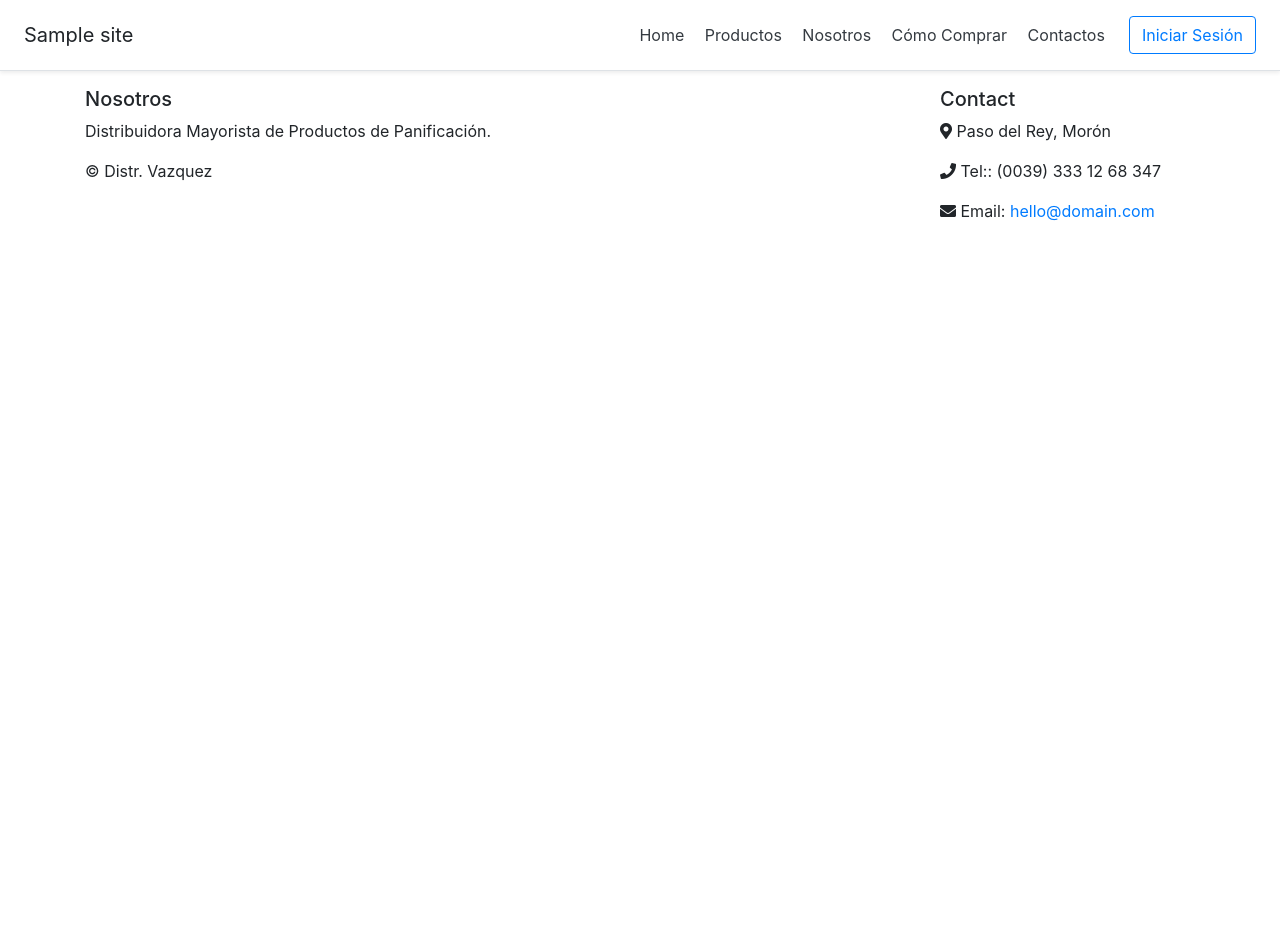
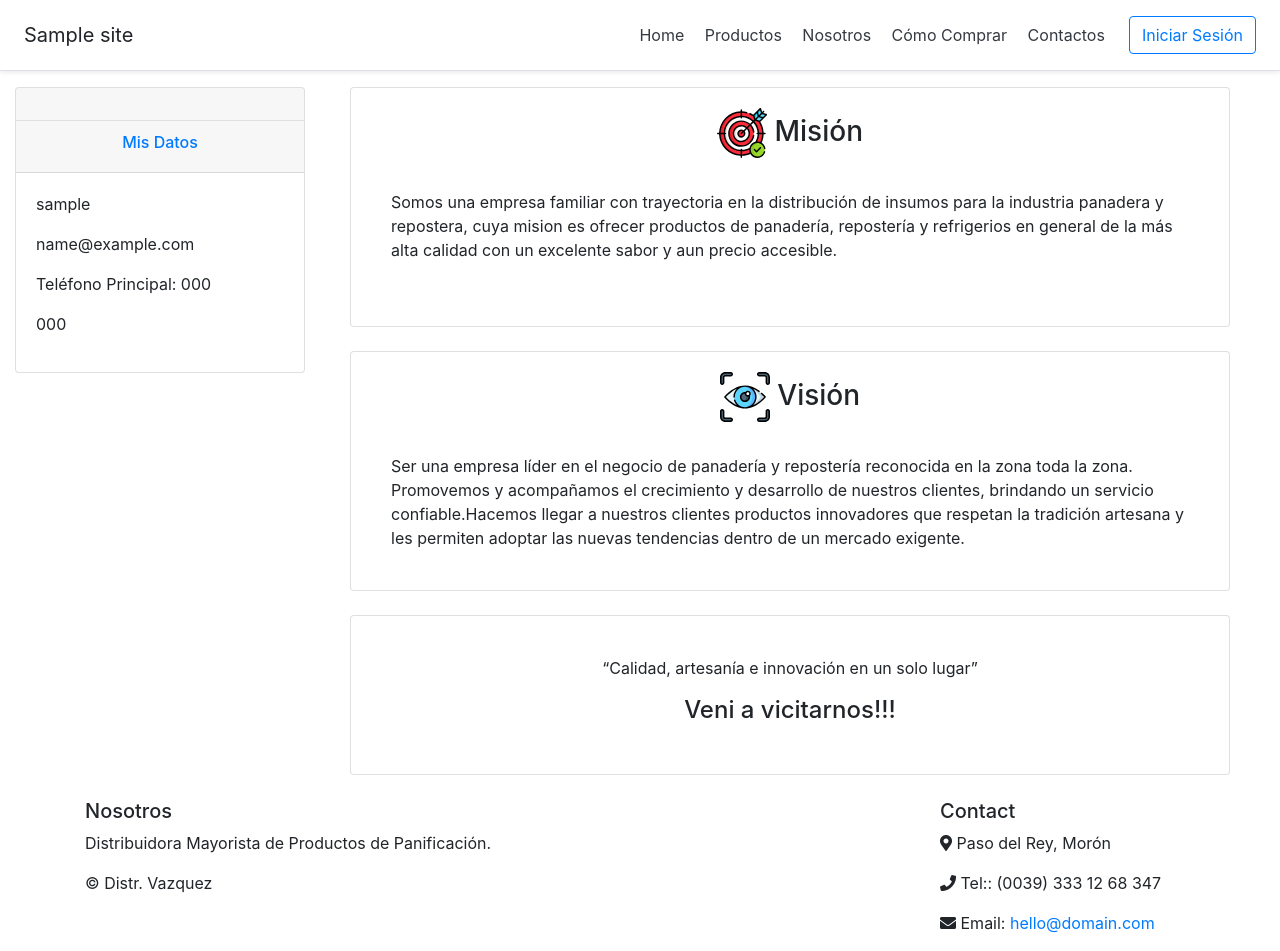
Before and after one commit to viccmedina/unlu_sip, a Flask app: template distribuidora/templates/nosotros.html in a window 1280 px wide. Before the commit the page ends 221 px from the top, so only its background shows below. Run offline with Flask 2, Linux system fonts and the light colour scheme; the template is opened without the code that fills it: most values are stand-ins (such as "Sample title", 1, 10 or a date in 2020); parts of the project's set-up code (start-up, migrations or seed data) failed here and were passed over; some libraries are stand-ins or nearby versions.

Commit message:
subimos seccion nosotros

```diff
--- a/distribuidora/core/views.py
+++ b/distribuidora/core/views.py
@@ -67,6 +67,7 @@ def nosotros():
 	return render_template('nosotros.html', \
 		is_authenticated=current_user.is_authenticated, \
 		rol=rol, \
+		datos=current_user.get_mis_datos(),\
 		site='Nosotros')
 
 @core_blueprint.route('/como_comprar')
--- a/distribuidora/templates/como_comprar.html
+++ b/distribuidora/templates/como_comprar.html
@@ -7,16 +7,15 @@
 	  	{% include "acordeon_perfil_usuario.html" %}
 			<div class="col-sm-5 offset-sm-2 col-md-9 offset-md-0">
 				<div class="row row-cols-1 row-cols-md-3">
+
 					<div class="col mb-4">
 						<div class="card h-100" style="height: 18rem;">
-
 							<div class="card-body">
 								<h3 align="center" class="card-title">Paso 1: </h3>
 								<div class="card-body">
 								<p> Siendo cliente de nuestra distribuidora, debe seleccionar uno o varios de nuestros productos indicando la cantidad deseada. </p>
 						 		</div>
 							</div>
-
 						</div>
 					</div>
 
--- a/distribuidora/templates/nosotros.html
+++ b/distribuidora/templates/nosotros.html
@@ -1,5 +1,70 @@
 {% extends 'base.html'%}
 
 {% block content %}
+<div class="container-fluid">
+	<div class="row">
+
+		{% include "acordeon_perfil_usuario.html" %}
+		<div class="col-sm-5 offset-sm-2 col-md-9 offset-md-0">
+
+				<div class="col mb-4" style="height:15rem">
+					<div class="card h-100" style="width: 55rem; ">
+						<div class="card-body"  >
+
+							<h3 align="center" class="card-title">
+								<img src="./static/img/mision.svg" alt="pic mision" width="50" height="50">
+								Misión </h3>
+
+							<div class="card-body">
+
+								<p>	Somos una empresa familiar con trayectoria en la distribución de insumos para la industria
+									panadera y repostera, cuya mision es ofrecer productos de panadería, repostería y refrigerios
+									en general de la más alta calidad con un excelente sabor y aun precio accesible.
+								</p>
+							</div>
+						</div>
+					</div>
+				</div>
+
+				<div class="col mb-4" style="height:15rem">
+						<div class="card h-100" style="width: 55rem;">
+							<div class="card-body">
+								<h3 align="center" class="card-title">
+									<img src="./static/img/vision.svg" alt="pic mision" width="50" height="50">
+									 Visión </h3>
+								<div class="card-body">
+
+									<p>	Ser una empresa líder en el negocio de  panadería y repostería reconocida en la zona
+										toda la zona. Promovemos y acompañamos el crecimiento y desarrollo de nuestros clientes,
+										brindando un servicio confiable.Hacemos llegar a nuestros clientes productos innovadores que respetan
+										la tradición artesana y les permiten adoptar las nuevas tendencias dentro de un mercado exigente.
+
+									</p>
+								</div>
+							</div>
+						</div>
+					</div>
+
+
+					<div class="col mb-4" style="height:10rem">
+							<div class="card h-100" style="width: 55rem;">
+								<div class="card-body">
+
+									<div class="card-body">
+
+										<p align="center">	“Calidad, artesanía e innovación en un solo lugar”</p>
+										<h4 align="center">Veni a vicitarnos!!!</h4>
+									</div>
+								</div>
+							</div>
+						</div>
+
+
+
+		</div>
+	</div>
+</div>
+
+
 
 {% endblock %}
```
Also changed, not shown: distribuidora/static/img/mision.svg (added), distribuidora/static/img/vision.svg (added).
